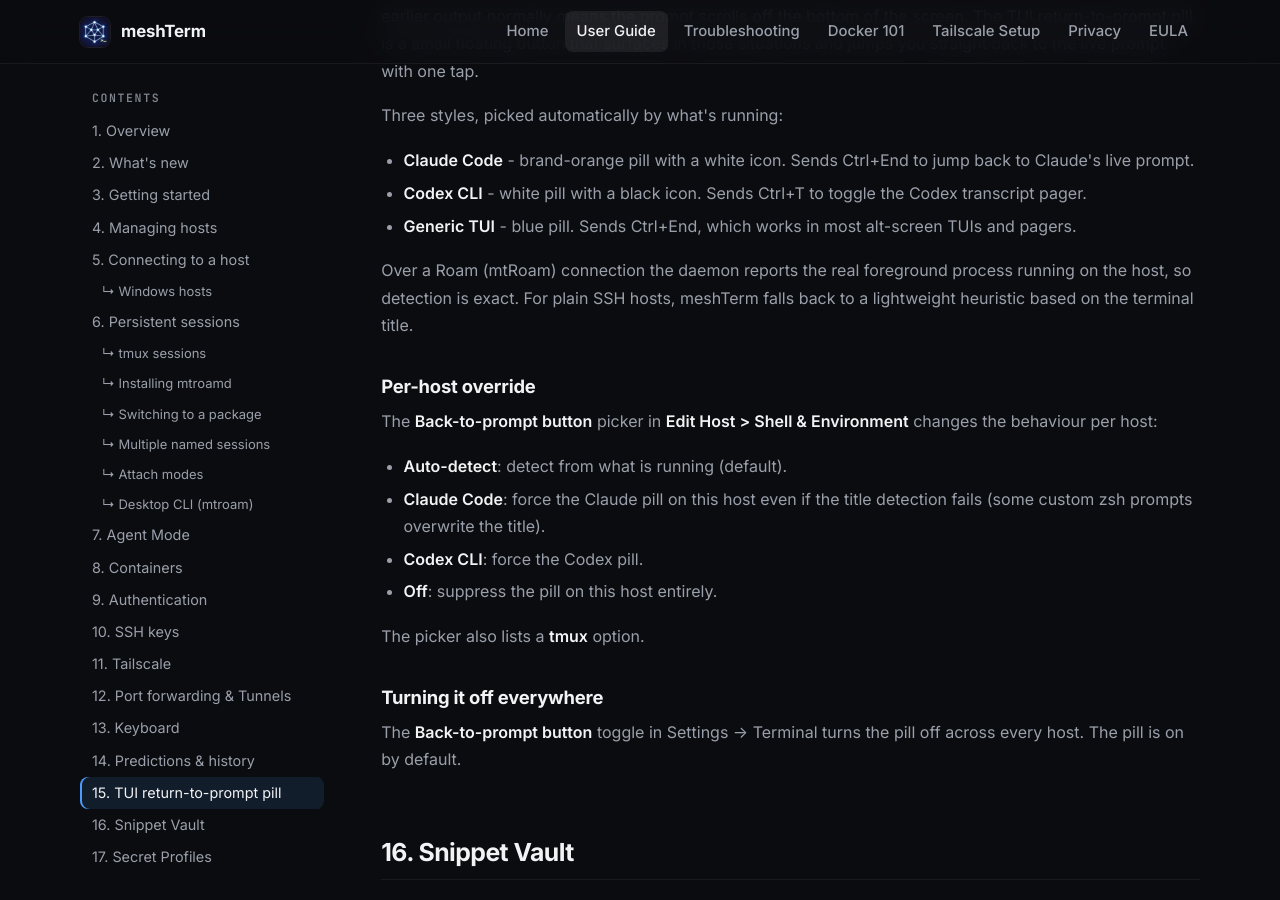
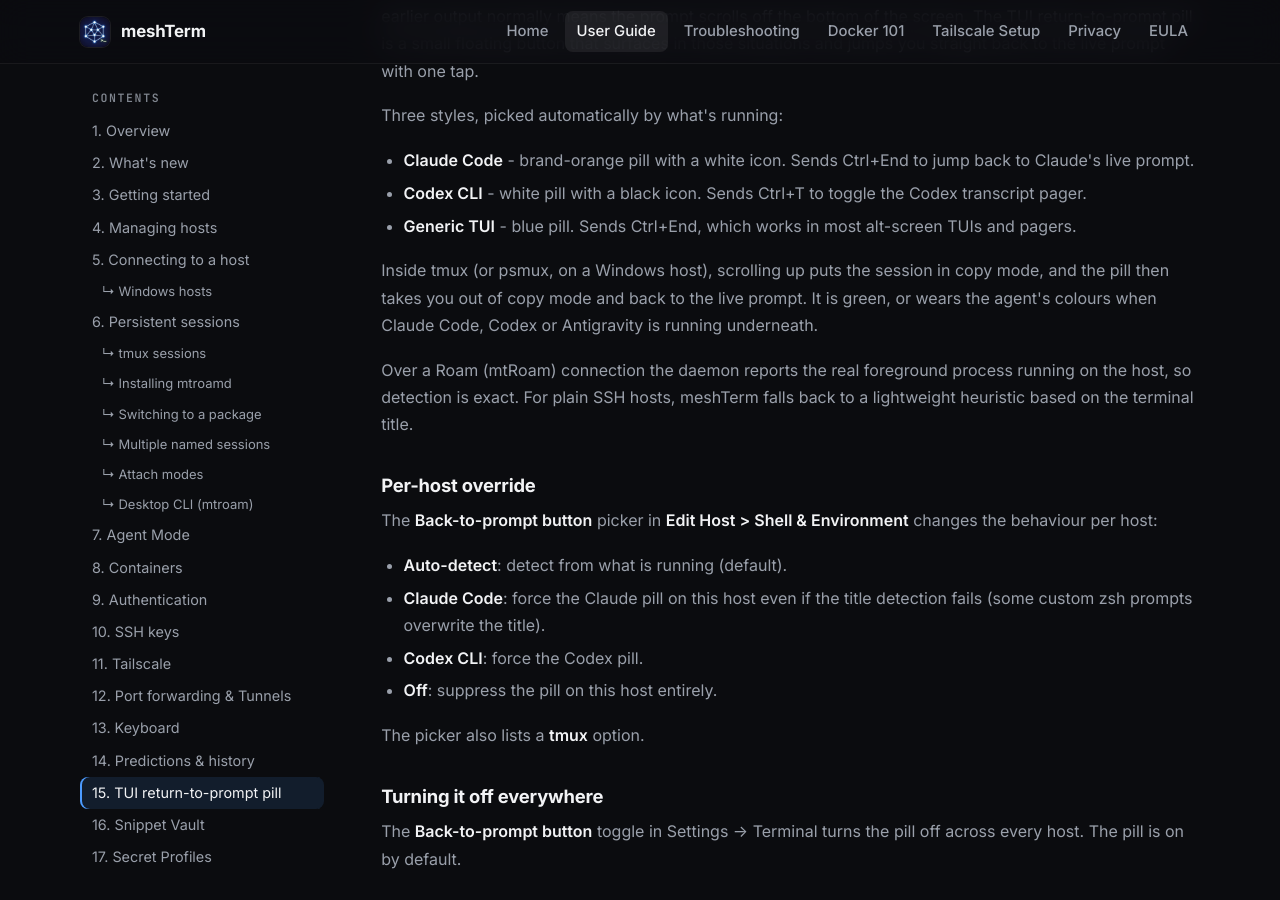
Before and after one commit to JBetchGH/meshterm-docs, a Jekyll site: the page built from meshterm.html, in a window 1280 px wide and 900 px high, scrolled down 38753 px. Built offline with Jekyll 4.4.1, drawn with Linux system fonts in a browser that asks for light colours.

Commit message:
Guide: the return-to-prompt pill also leaves tmux / psmux copy mode
Co-Authored-By: Claude Opus 5.5 <noreply@anthropic.com>

```diff
--- a/meshterm.html
+++ b/meshterm.html
@@ -945,6 +945,8 @@ services.mtroamd = { enable = true; users = [ "you" ]; };</pre>
         <li><strong>Generic TUI</strong> - blue pill. Sends Ctrl+End, which works in most alt-screen TUIs and pagers.</li>
       </ul>
 
+      <p>Inside tmux (or psmux, on a Windows host), scrolling up puts the session in copy mode, and the pill then takes you out of copy mode and back to the live prompt. It is green, or wears the agent's colours when Claude Code, Codex or Antigravity is running underneath.</p>
+
       <p>Over a Roam (mtRoam) connection the daemon reports the real foreground process running on the host, so detection is exact. For plain SSH hosts, meshTerm falls back to a lightweight heuristic based on the terminal title.</p>
 
       <h3>Per-host override</h3>
```
